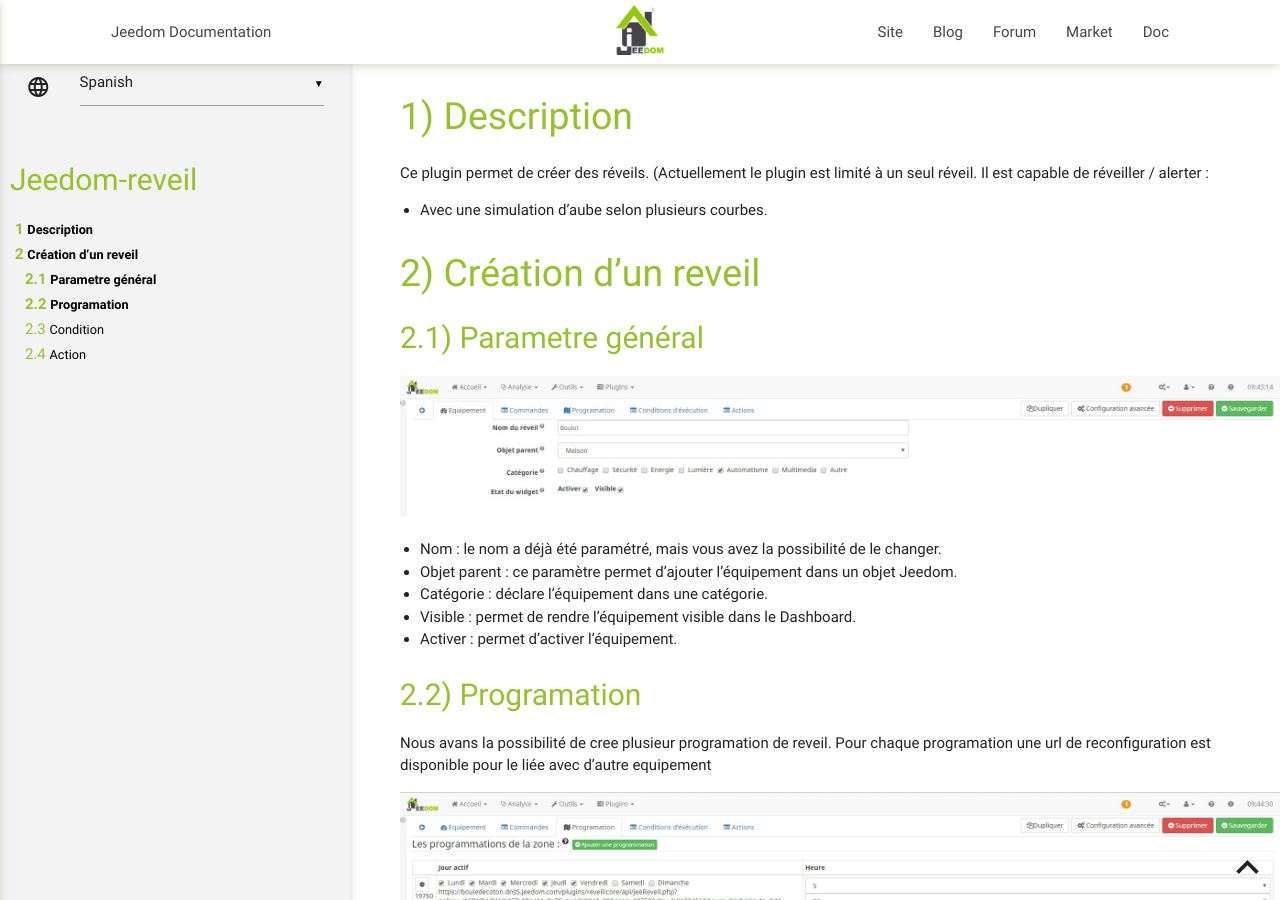
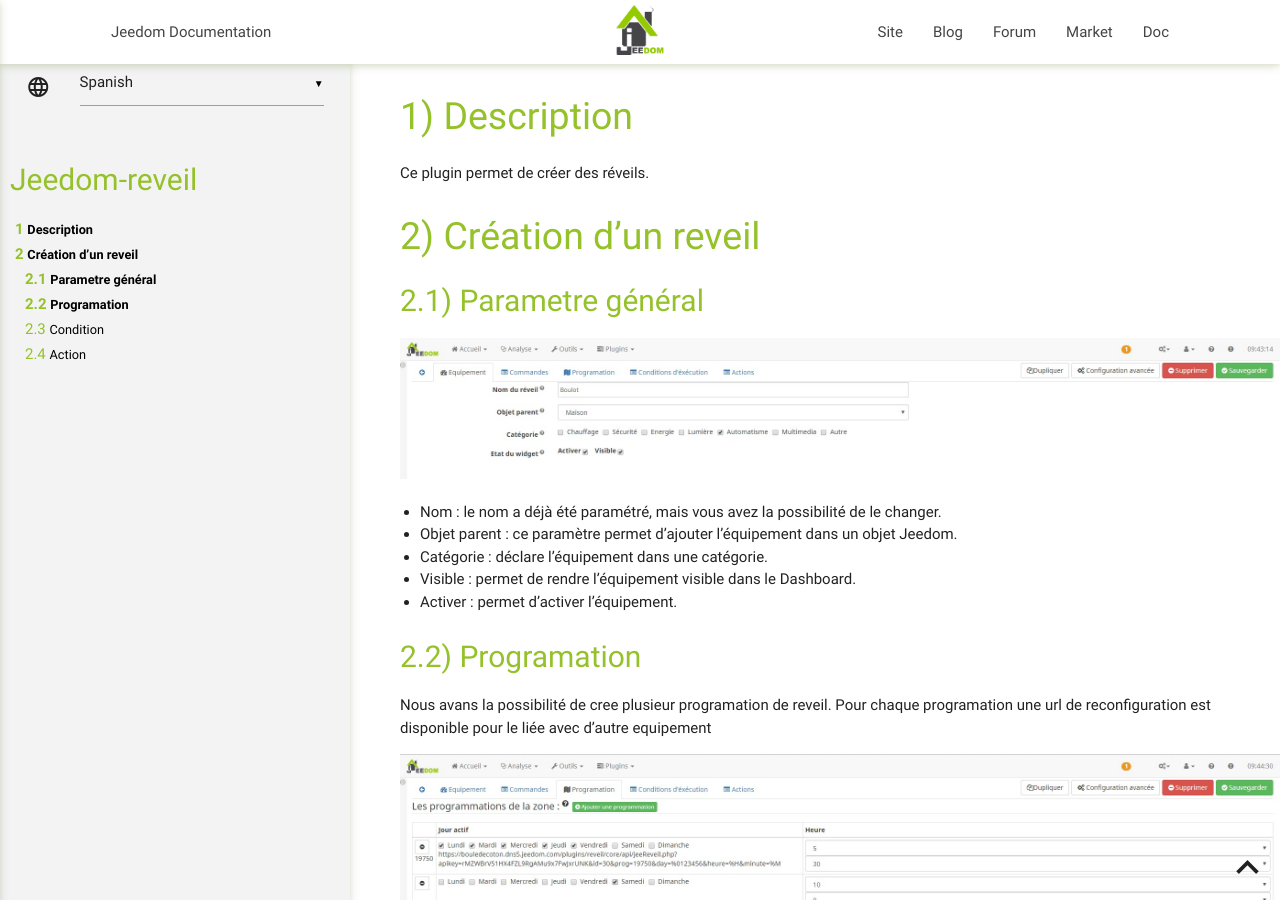
Before and after one commit to mika-nt28/Jeedom-reveil, a Jekyll site: the page built from docs/es_ES/index.md, in a window 1280 px wide and 900 px high. Built offline with Jekyll 4.4.1, drawn with Linux system fonts in a browser that asks for light colours; our own code applies the rules of GitHub Pages for plain Markdown files.

```diff
--- a/docs/es_ES/index.md
+++ b/docs/es_ES/index.md
@@ -1,8 +1,6 @@
 Description
 ==========
-Ce plugin permet de créer des réveils. (Actuellement le plugin est limité à un seul réveil.
-Il est capable de réveiller / alerter :
-* Avec une simulation d'aube selon plusieurs courbes.
+Ce plugin permet de créer des réveils.
 
 Création d'un reveil
 ==========
```
Also changed, not shown: docs/de_DE/index.md (added, +49 -0 lines).
